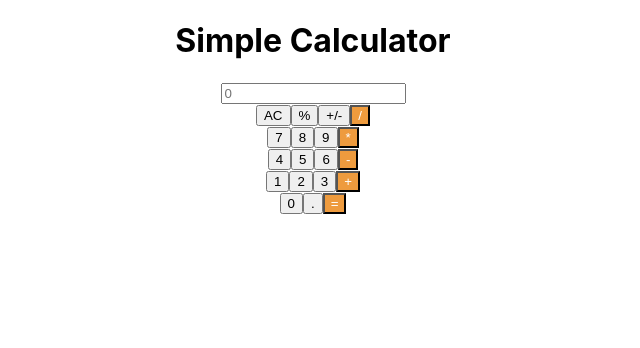
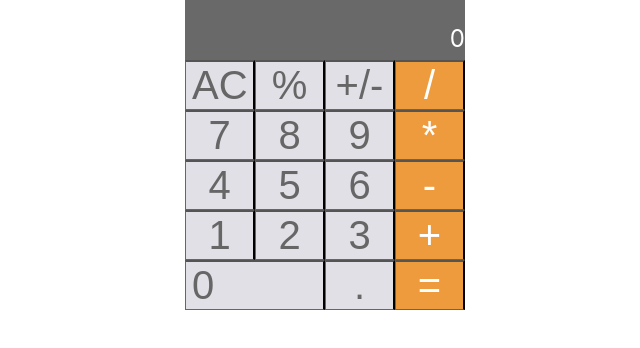
Before and after one commit to benstone1/Pursuit-Core-Web-React-Calculator-Lab, a React (Create React App) app in the folder calculator-lab/: page / in a window 1280 px wide. Shown: the top 348 px of the page, without its empty margins (327-967 px from the left). Built offline with nearby package versions, Linux system fonts and the light colour scheme.

Commit message:
css finished

```diff
--- a/calculator-lab/src/App.css
+++ b/calculator-lab/src/App.css
@@ -1,5 +1,4 @@
 .App {
-
   text-align: center;
-
+  margin-left: 40%;
 }
--- a/calculator-lab/src/App.js
+++ b/calculator-lab/src/App.js
@@ -1,5 +1,5 @@
 import React from 'react';
-// import Result from './Components/Result'
+import Result from './Components/Result'
 import Buttons from './Components/Buttons.jsx'
 import './App.css'
 
@@ -7,10 +7,10 @@ class App extends React.Component {
   constructor(props){
     super(props);
     this.state ={
-      displayValue: 0
-      // previousValue: null,
-      // operation: null,
-      // waitingForNewValue: false
+      displayValue: 0,
+      previousValue: null,
+      operation: null,
+      waitingForNewValue: false
     }
   }
 
@@ -24,11 +24,9 @@ class App extends React.Component {
 
 handleInput = (e) => {
 //  console.log(e.target.value)
-
 this.setState({
   displayValue: e.target.value
 })
-
 }
 
   render(){
@@ -37,15 +35,16 @@ this.setState({
   return (
 
     <div className="App">
-      <h1> Simple Calculator</h1>
-
       <Buttons
       displayValue = {this.state.displayValue}
-      handleInput = {this.handleInput}/>
+      handleInput = {this.handleInput}  />
 
+      <Result
+      displayValue = {this.state.displayValue}
+      previousValue = {this.state.previousValue}
+      operation = {this.state.operation}
+      waitingForNewValue = {this.state.waitingForNewValue}/>
 </div>
-
-// </div>
   );
 }
 }
--- a/calculator-lab/src/Components/Buttons.css
+++ b/calculator-lab/src/Components/Buttons.css
@@ -1,8 +1,4 @@
-.button {
-  display: flex;
-  justify-content: center;
-  align-items: center;
-  height: 4em;
+button {
   background-color: #E0E0E6;
   font-size: 40px;
   text-align: center;
@@ -11,9 +7,15 @@
   border-bottom: 1px solid #666666;
   user-select: none;
   cursor: pointer;
-    outline: 1px solid #888888;
+  outline: none;
   -webkit-tap-highlight-color: rgba(0,0,0,0);
+  display: block;
+  width: 70px;
+}
 
+.zero{
+  width: 140px;
+  text-align: left;
 }
 
 button:active {
@@ -25,11 +27,17 @@
   color: #fff;
 }
 
-  calc-button{
-    width: 400px;
-    height:600px;
+#row, .input{
+  display: flex;
+  flex-wrap: wrap;
+  flex-direction: row;
 }
 
-#row{
-  width: 100%;
+.input{
+  justify-content: flex-end;
+  background-color: #696969 ;
+  font-size: x-large;
+  color: white;
+  width: 280px;
+  height: 60px;
 }
--- a/calculator-lab/src/Components/Buttons.jsx
+++ b/calculator-lab/src/Components/Buttons.jsx
@@ -6,7 +6,10 @@ const Buttons = (props) => {
     console.log("props", props)
 return (
 <div className="clac-button">
-<input placeholder={props.displayValue}  />
+  <div className="input">
+<p>{props.displayValue}</p>
+  </div>
+{/* <input placeholder={props.displayValue}  /> */}
 <div id="row">
 <button value="AC" onClick={props.handleInput}>AC</button>
 <button value="%" onClick={props.handleInput}>%</button>
@@ -36,7 +39,7 @@ return (
 </div>
 
 <div id="row">
-<button value="0" onClick={props.handleInput}>0</button>
+<button className="zero" value="0" onClick={props.handleInput}>0</button>
 <button value="." onClick={props.handleInput}>.</button>
 <button value="=" onClick={props.handleInput} id="orange">=</button>
 </div>
```
Also changed, not shown: calculator-lab/src/Components/Result.jsx (+8 -1 lines). Lines whose indentation alone changed are shown as unchanged.
